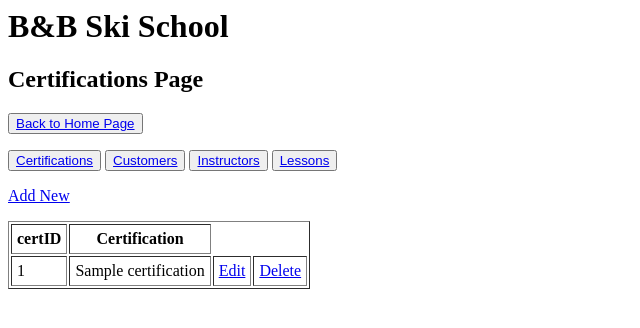
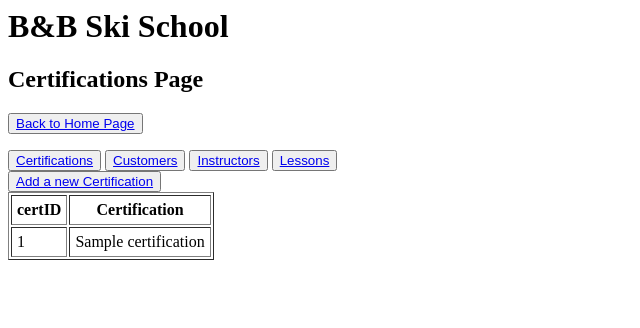
Before and after one commit to donglebender/CS340-G71-flask, a Flask app: page /certifications in a window 1280 px wide. Shown: the top 328 px of the page, without its empty margins (0-640 px from the left). Run offline with Flask 2, Linux system fonts and the light colour scheme; tables that the repository leaves empty or names only in its code hold one stand-in row (values such as "Sample post"); data that the repository does not hold is empty; some libraries are stand-ins or nearby versions.

Commit message:
Updated UI to remove edit/delete from certifications, edit from lessons

```diff
--- a/app.py
+++ b/app.py
@@ -24,165 +24,31 @@ mysql = MySQL(app)
 def root():
     return render_template("main.j2")
 
-@app.route('/bsg-people')
-def bsg_people():
-    return "This is the bsg-people route."
-
-
-@app.route('/people', methods=["POST", "GET"])
-def people():
-    # Separate out the request methods, in this case this is for a POST
-    # insert a person into the bsg_people entity
+@app.route('/certifications', methods=["POST", "GET"])
+def certifications():
     if request.method == "POST":
-        # fire off if user presses the Add Person button
-        if request.form.get("Add_Person"):
+        # fire off if user presses the Add Certification button
+        if request.form.get("Add_Certification"):
             # grab user form inputs
-            fname = request.form["fname"]
-            lname = request.form["lname"]
-            homeworld = request.form["homeworld"]
-            age = request.form["age"]
-
-            # account for null age AND homeworld
-            if age == "" and homeworld == "0":
-                # mySQL query to insert a new person into bsg_people with our form inputs
-                query = "INSERT INTO bsg_people (fname, lname) VALUES (%s, %s)"
-                cur = mysql.connection.cursor()
-                cur.execute(query, (fname, lname))
-                mysql.connection.commit()
-
-            # account for null homeworld
-            elif homeworld == "0":
-                query = "INSERT INTO bsg_people (fname, lname, age) VALUES (%s, %s,%s)"
-                cur = mysql.connection.cursor()
-                cur.execute(query, (fname, lname, age))
-                mysql.connection.commit()
-
-            # account for null age
-            elif age == "":
-                query = "INSERT INTO bsg_people (fname, lname, homeworld) VALUES (%s, %s,%s)"
-                cur = mysql.connection.cursor()
-                cur.execute(query, (fname, lname, homeworld))
-                mysql.connection.commit()
+            certName = request.form["certName"]
 
             # no null inputs
-            else:
-                query = "INSERT INTO bsg_people (fname, lname, homeworld, age) VALUES (%s, %s,%s,%s)"
-                cur = mysql.connection.cursor()
-                cur.execute(query, (fname, lname, homeworld, age))
-                mysql.connection.commit()
+            query = "INSERT INTO Certifications (certName) VALUES (%s)"
+            cur = mysql.connection.cursor()
+            cur.execute(query, (certName))
+            mysql.connection.commit()
 
-            # redirect back to people page
-            return redirect("/people")
+            # redirect back to certifications page
+            return redirect("/certifications")
 
-
-
-    # Grab bsg_people data so we send it to our template to display
+     # Grab cert data so we send it to our template to display
     if request.method == "GET":
-        # mySQL query to grab all the people in bsg_people
-        query = "SELECT bsg_people.id, fname, lname, bsg_planets.name AS homeworld, age FROM bsg_people LEFT JOIN bsg_planets ON homeworld = bsg_planets.id"
-        cur = mysql.connection.cursor()
-        cur.execute(query)
-        data = cur.fetchall()
-
-        # mySQL query to grab planet id/name data for our dropdown
-        query2 = "SELECT id, name FROM bsg_planets"
-        cur = mysql.connection.cursor()
-        cur.execute(query2)
-        homeworld_data = cur.fetchall()
-
-        # render edit_people page passing our query data and homeworld data to the edit_people template
-        return render_template("people.j2", data=data, homeworlds=homeworld_data)
-
-
-
-# route for delete functionality, deleting a person from bsg_people,
-# we want to pass the 'id' value of that person on button click (see HTML) via the route
-@app.route("/delete_people/<int:id>")
-def delete_people(id):
-    # mySQL query to delete the person with our passed id
-    query = "DELETE FROM bsg_people WHERE id = '%s';"
-    cur = mysql.connection.cursor()
-    cur.execute(query, (id,))
-    mysql.connection.commit()
-
-    # redirect back to people page
-    return redirect("/people")
-
-# route for edit functionality, updating the attributes of a person in bsg_people
-# similar to our delete route, we want to the pass the 'id' value of that person on button click (see HTML) via the route
-@app.route("/edit_people/<int:id>", methods=["POST", "GET"])
-def edit_people(id):
-    if request.method == "GET":
-        # mySQL query to grab the info of the person with our passed id
-        query = "SELECT * FROM bsg_people WHERE id = %s" % (id)
-        cur = mysql.connection.cursor()
-        cur.execute(query)
-        data = cur.fetchall()
-
-        # mySQL query to grab planet id/name data for our dropdown
-        query2 = "SELECT id, name FROM bsg_planets"
-        cur = mysql.connection.cursor()
-        cur.execute(query2)
-        homeworld_data = cur.fetchall()
-
-        # render edit_people page passing our query data and homeworld data to the edit_people template
-        return render_template("edit_people.j2", data=data, homeworlds=homeworld_data)
-
-    # meat and potatoes of our update functionality
-    if request.method == "POST":
-        # fire off if user clicks the 'Edit Person' button
-        if request.form.get("Edit_Person"):
-            # grab user form inputs
-            id = request.form["personID"]
-            fname = request.form["fname"]
-            lname = request.form["lname"]
-            homeworld = request.form["homeworld"]
-            age = request.form["age"]
-
-            # account for null age AND homeworld
-            if (age == "" or age == "None") and homeworld == "0":
-                # mySQL query to update the attributes of person with our passed id value
-                query = "UPDATE bsg_people SET bsg_people.fname = %s, bsg_people.lname = %s, bsg_people.homeworld = NULL, bsg_people.age = NULL WHERE bsg_people.id = %s"
-                cur = mysql.connection.cursor()
-                cur.execute(query, (fname, lname, id))
-                mysql.connection.commit()
-
-            # account for null homeworld
-            elif homeworld == "0":
-                query = "UPDATE bsg_people SET bsg_people.fname = %s, bsg_people.lname = %s, bsg_people.homeworld = NULL, bsg_people.age = %s WHERE bsg_people.id = %s"
-                cur = mysql.connection.cursor()
-                cur.execute(query, (fname, lname, age, id))
-                mysql.connection.commit()
-
-            # account for null age
-            elif age == "" or age == "None":
-                query = "UPDATE bsg_people SET bsg_people.fname = %s, bsg_people.lname = %s, bsg_people.homeworld = %s, bsg_people.age = NULL WHERE bsg_people.id = %s"
-                cur = mysql.connection.cursor()
-                cur.execute(query, (fname, lname, homeworld, id))
-                mysql.connection.commit()
-
-            # no null inputs
-            else:
-                query = "UPDATE bsg_people SET bsg_people.fname = %s, bsg_people.lname = %s, bsg_people.homeworld = %s, bsg_people.age = %s WHERE bsg_people.id = %s"
-                cur = mysql.connection.cursor()
-                cur.execute(query, (fname, lname, homeworld, age, id))
-                mysql.connection.commit()
-
-            # redirect back to people page after we execute the update query
-            return redirect("/people")
-
-
-@app.route('/certifications', methods=["POST", "GET"])
-def certs():
-     # Grab bsg_people data so we send it to our template to display
-    if request.method == "GET":
-        # mySQL query to grab all the people in bsg_people
+        # mySQL query to grab all the certs in Certifications
         query = "SELECT certID, certName AS Certification FROM Certifications;"
         cur = mysql.connection.cursor()
         cur.execute(query)
         data = cur.fetchall()
 
-        # render edit_people page passing our query data and homeworld data to the edit_people template
         return render_template("certifications.j2", data=data)
 
 
@@ -190,7 +56,6 @@ def certs():
 def customers():
 
      # Separate out the request methods, in this case this is for a POST
-    # insert a person into the bsg_people entity
     if request.method == "POST":
         # fire off if user presses the Add Person button
         if request.form.get("Add_Customer"):
--- a/templates/certifications.j2
+++ b/templates/certifications.j2
@@ -12,50 +12,24 @@
 			if(dowhat == 'insert') {
 				document.getElementById('browse').style.display = 'none';
 				document.getElementById('insert').style.display = 'block';
-			document.getElementById('edit').style.display = 'none';
-			document.getElementById('delete').style.display = 'none';
-		} else if(dowhat == 'update') {
-			document.getElementById('browse').style.display = 'none';
-			document.getElementById('insert').style.display = 'none';
-			document.getElementById('edit').style.display = 'block';
-			document.getElementById('delete').style.display = 'none';
-		} else if(dowhat == 'delete') {
-			document.getElementById('browse').style.display = 'none';
-			document.getElementById('insert').style.display = 'none';
-			document.getElementById('edit').style.display = 'none';
-			document.getElementById('delete').style.display = 'block';
+				//document.getElementById('edit').style.display = 'none';
+				//document.getElementById('delete').style.display = 'none';
+
 			} else if(dowhat == 'all') {
 				document.getElementById('browse').style.display = 'block';
 				document.getElementById('insert').style.display = 'block';
-			document.getElementById('edit').style.display = 'block';
-			document.getElementById('delete').style.display = 'block';
+				//document.getElementById('edit').style.display = 'block';
+				//document.getElementById('delete').style.display = 'block';
 			} else { //by default display browse
 				document.getElementById('browse').style.display = 'block';
 				document.getElementById('insert').style.display = 'none';
-			document.getElementById('edit').style.display = 'none';
-			document.getElementById('delete').style.display = 'none';
+				//document.getElementById('edit').style.display = 'none';
+				//document.getElementById('delete').style.display = 'none';
 			}
 		}
-
-	function newCertification() {
-		showform('insert');
-	}
-
-	function updateCertification(pid) {
-		showform('update');
-	}
-
-	function deleteCertification(pid) {
-		showform('delete');
-	}
-
-	function browseCertifications() {
-		showform('browse');
-	}
-
-	function showAll() {
-		showform('all');
-	}
+		function newCertification() { showform('insert'); }
+		function browseCertifications() { showform('browse'); }
+		function showAll() { showform('all'); }
 	</script>
 	</head>
 
@@ -72,11 +46,18 @@
             <button><a href="http://flip1.engr.oregonstate.edu:8021/instructors">Instructors</a></button>
             <button><a href="http://flip1.engr.oregonstate.edu:8021/lessons">Lessons</a></button>
 	    </nav>
+    </header>
 
+        <!-- browse -->
         <div id="browse">
-		<p><a href="#" onClick="newCertification()">Add New</a> </p>
+            <!--
+            <p><a href="#" onClick="showAll()">Display all forms</a> </p>
+            -->
+            <button><a href="#" onClick="newCertification()">Add a new Certification</a></button>
             <table border="1" cellpadding="5">
            <!-- Access data tuple passed from app.py -->
+
+           <!--BROWSE-->
            {% if data %}
            <thead>
              <tr>
@@ -100,60 +81,31 @@
                             <td> {{item[key]}} </td>
                                         {% endfor %}
 
-                            <!-- Create our edit/delete buttons -->
-						    <td><a href="edit_certifications/{{item.certID}}" class="btn btn-default">Edit</a></td>
-						    <td><a href="delete_certifications/{{item.certID}}" class="btn btn-default">Delete</a></td>
-
                           </tr>
                                     {% endfor %}
                             {% endif %}
                     </table>
               <p>&nbsp;</p>
-	</div>	<!-- browse -->
+        </div>
 
+
+        <!--INSERT-->
         <div id="insert">
-		<!-- form to INSERT new data into certifications-->
+            <!-- form to INSERT new data into Certificatons-->
             <form id="insertCertification" action="/certifications" method="post">
                 <legend><strong>Add Certification</strong></legend>
                 <fieldset>
                     <!-- placeholder shows ghost text, required forces an input, pattern forces input adherence -->
-				<label for="make">first name:</label>
-				<input type="text" class="form-control" id="fname" name="fname" pattern="[A-Za-z]{1,}" placeholder="" required>
-
-				<label for="model">last name:</label>
-				<input type="text" class="form-control" id="lname" name="lname" pattern="[A-Za-z0-9]{1,}" placeholder="" required>
-
-				<label for="year">homeworld:</label>
-				<select class="form-control" id="homeworld" name="homeworld" pattern="[0-4]{1}" placeholder="" required>
-				<!-- these are hard coded, but you can add code to make this dynamic -->
-					<option value="0">&nbsp;</option>
-					<option value="1">Gemenon</option>
-					<option value="2">Leonis</option>
-					<option value="3">Caprica</option>
-				</select>
-
-				<label for="color">age:</label>
-				<input type="text" class="form-control" id="age" name="age" pattern="[A-Za-z0-9]{1,}" placeholder="">
+                    <label for="make">Certification name:</label>
+                    <input type="text" class="form-control" id="certName" name="certName" pattern="[A-Za-z0-9]{1,}" placeholder="ski3" required>
                 </fieldset>
 
                 <!-- Create 'Add Certification' and 'Cancel' buttons -->
                 <input type="submit" value="Add Certification" name="Add_Certification" class="btn btn-primary" style="margin:.5rem;">
                 <input class="btn" type="button" value="Cancel" onClick="browseCertifications()">
             </form>
-	</div><!--insert-->
-	<div id="edit">
-		<!-- form to edit data in certifications-->
-		<form id="editCertification" action="/edit_certifications/{{data[0].id}}" method="post">
-			<legend><strong>Edit Certification</strong></legend>
-			<fieldset>
-				<input type="hidden" value="{{data[0].id}}" class="form-control" id="certID" name="certID" required>
-				<label for="make">first name:</label>
+        </div>
 
-				<input type="text" class="form-control" id="certName" name="certName" pattern="[A-Za-z]{1,}" placeholder="{{data[0].certName}}" required>
-				<label for="model">last name:</label>
 
-				<input class="btn" type="button" value="Cancel" onClick="browseCertifications()" style="margin:.5rem;">
-        </form>
-	</div><!--edit-->
 </body>
 </html>
--- a/templates/customers.j2
+++ b/templates/customers.j2
@@ -102,12 +102,9 @@
               <p>&nbsp;</p>
         </div>
 
-
-
-
         <!--INSERT-->
         <div id="insert">
-                <!-- form to INSERT new data into bsg_people-->
+            <!-- form to INSERT new data into Customers-->
             <form id="insertCustomer" action="/customers" method="post">
                 <legend><strong>Add Customer</strong></legend>
                 <fieldset>
@@ -169,5 +166,6 @@
                     <input class="btn" type="button" value="cancel" onClick="browseCustomer()">
             </form>
         </div>
+
     </body>
 </html>
--- a/templates/lessons.j2
+++ b/templates/lessons.j2
@@ -93,7 +93,6 @@
                                         {% endfor %}
 
                                         <!-- Create our edit/delete buttons -->
-                            <td><a href="edit_lesson/{{item.lessonID}}" class="btn btn-default">Edit</a></td>
                             <td><a href="delete_lesson/{{item.lessonID}}" class="btn btn-default">Delete</a></td>
 
                           </tr>
```
Lines whose indentation alone changed are shown as unchanged.
